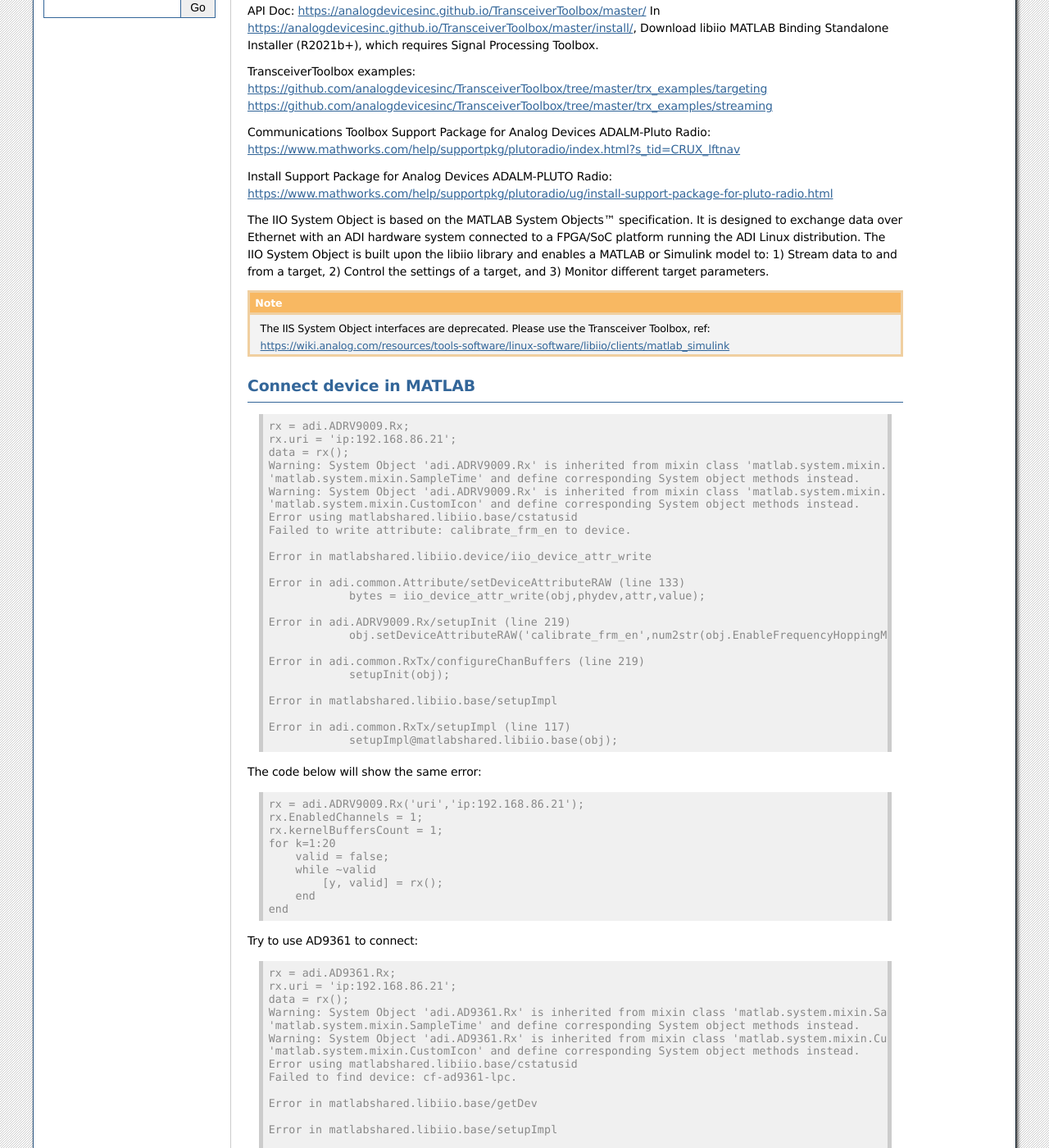
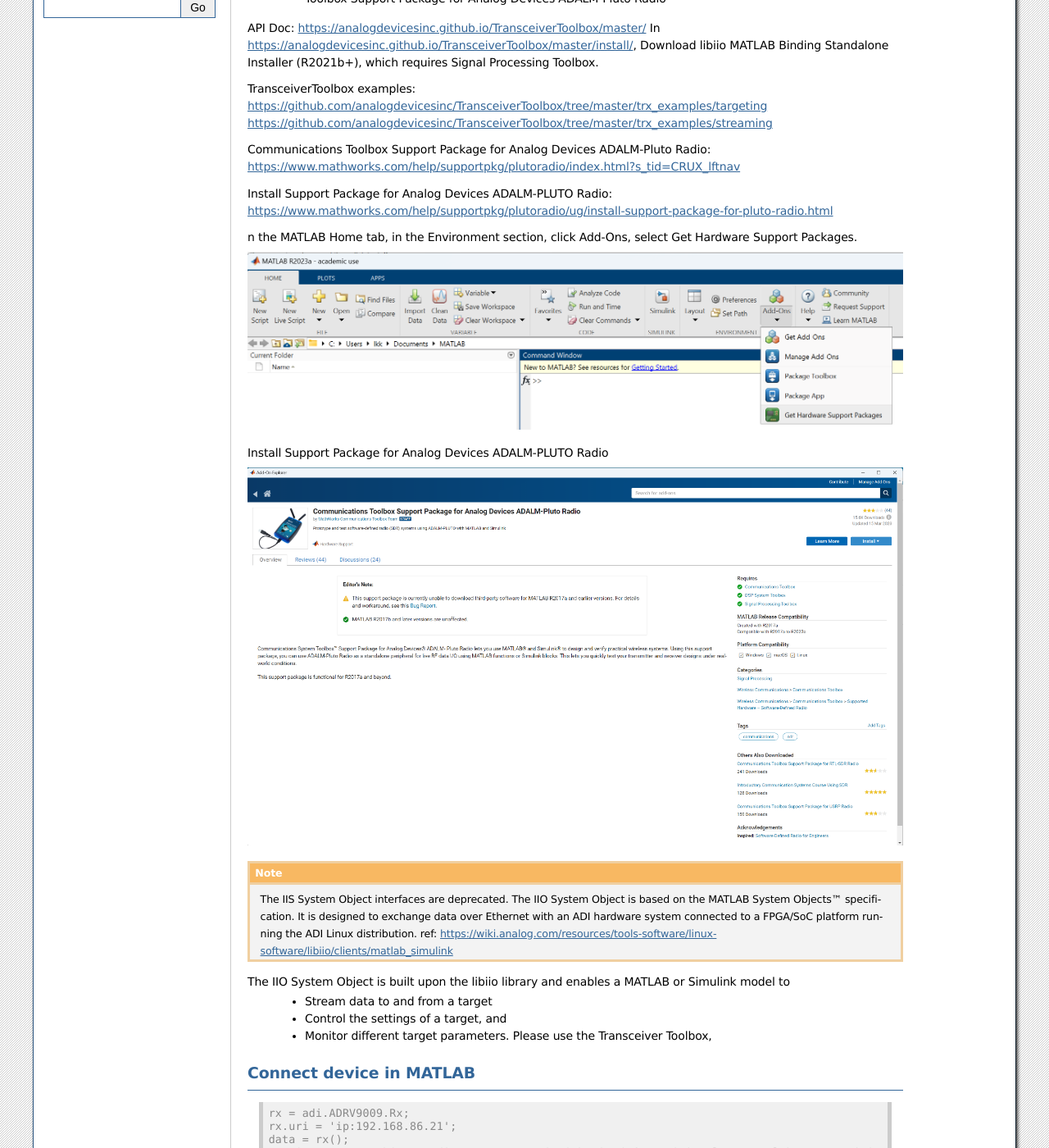
Before and after one commit to lkk688/mytutorial, a Sphinx documentation site: the page built from docs/source/MATLAB.rst, in a window 1280 px wide and 1400 px high, scrolled down 311 px. Shown: the whole window at 82% size. Built offline with Sphinx 7.4.7, drawn with Linux system fonts in a browser that asks for light colours; some of the changed text lies outside the part shown.

Commit message:
Add matlab setup

```diff
--- a/docs/source/MATLAB.rst
+++ b/docs/source/MATLAB.rst
@@ -7,7 +7,9 @@
 Analog Devices Transceiver Toolbox For MATLAB and Simulink: https://wiki.analog.com/resources/tools-software/transceiver-toolbox
     * Download and install Transceiver toolbox (AnalogDevicesTransceiverToolbox_v21.2.1.mltbx) from: https://github.com/analogdevicesinc/TransceiverToolbox/releases, double click the mltbx file will open MATLAB and install the toolbox.
     * Install libiio
-    * Installation of either
+    * Install either: Communications Toolbox Support Package for Xilinx Zynq-Based Radio or Communications Toolbox Support Package for Analog Devices ADALM-Pluto Radio
+
+
 
 API Doc: https://analogdevicesinc.github.io/TransceiverToolbox/master/
 In https://analogdevicesinc.github.io/TransceiverToolbox/master/install/, Download libiio MATLAB Binding Standalone Installer (R2021b+), which requires Signal Processing Toolbox.
@@ -20,15 +22,27 @@
 
 Install Support Package for Analog Devices ADALM-PLUTO Radio: https://www.mathworks.com/help/supportpkg/plutoradio/ug/install-support-package-for-pluto-radio.html
 
+n the MATLAB Home tab, in the Environment section, click Add-Ons, select Get Hardware Support Packages.
 
+.. image:: imgs/ADI/matlabgethardwaresupport.png
+    :width: 900
+    :alt: matlabgethardwaresupport
 
+Install Support Package for Analog Devices ADALM-PLUTO Radio
 
-The IIO System Object is based on the MATLAB System Objects™ specification. It is designed to exchange data over Ethernet with an ADI hardware system connected to a FPGA/SoC platform running the ADI Linux distribution. The IIO System Object is built upon the libiio library and enables a MATLAB or Simulink model to: 1) Stream data to and from a target, 2) Control the settings of a target, and 3) Monitor different target parameters.
+.. image:: imgs/ADI/matlabinstallcommunication.png
+    :width: 900
+    :alt: matlabinstallcommunication
+
 
 .. note::
 
-    The IIS System Object interfaces are deprecated. Please use the Transceiver Toolbox, ref: https://wiki.analog.com/resources/tools-software/linux-software/libiio/clients/matlab_simulink
+    The IIS System Object interfaces are deprecated. The IIO System Object is based on the MATLAB System Objects™ specification. It is designed to exchange data over Ethernet with an ADI hardware system connected to a FPGA/SoC platform running the ADI Linux distribution. ref: https://wiki.analog.com/resources/tools-software/linux-software/libiio/clients/matlab_simulink
 
+The IIO System Object is built upon the libiio library and enables a MATLAB or Simulink model to
+    * Stream data to and from a target
+    * Control the settings of a target, and
+    * Monitor different target parameters. Please use the Transceiver Toolbox,
 
 Connect device in MATLAB
 ------------------------
```
Also changed, not shown: docs/source/ADI.rst (+20 -2 lines), docs/source/imgs/ADI/matlabgethardwaresupport.png (added), docs/source/imgs/ADI/matlabinstallcommunication.png (added), docs/source/imgs/ADI/oscsetting.png (added), docs/source/imgs/ADI/oscsignal1.png (added), docs/source/imgs/ADI/oscsignal2.png (added).
